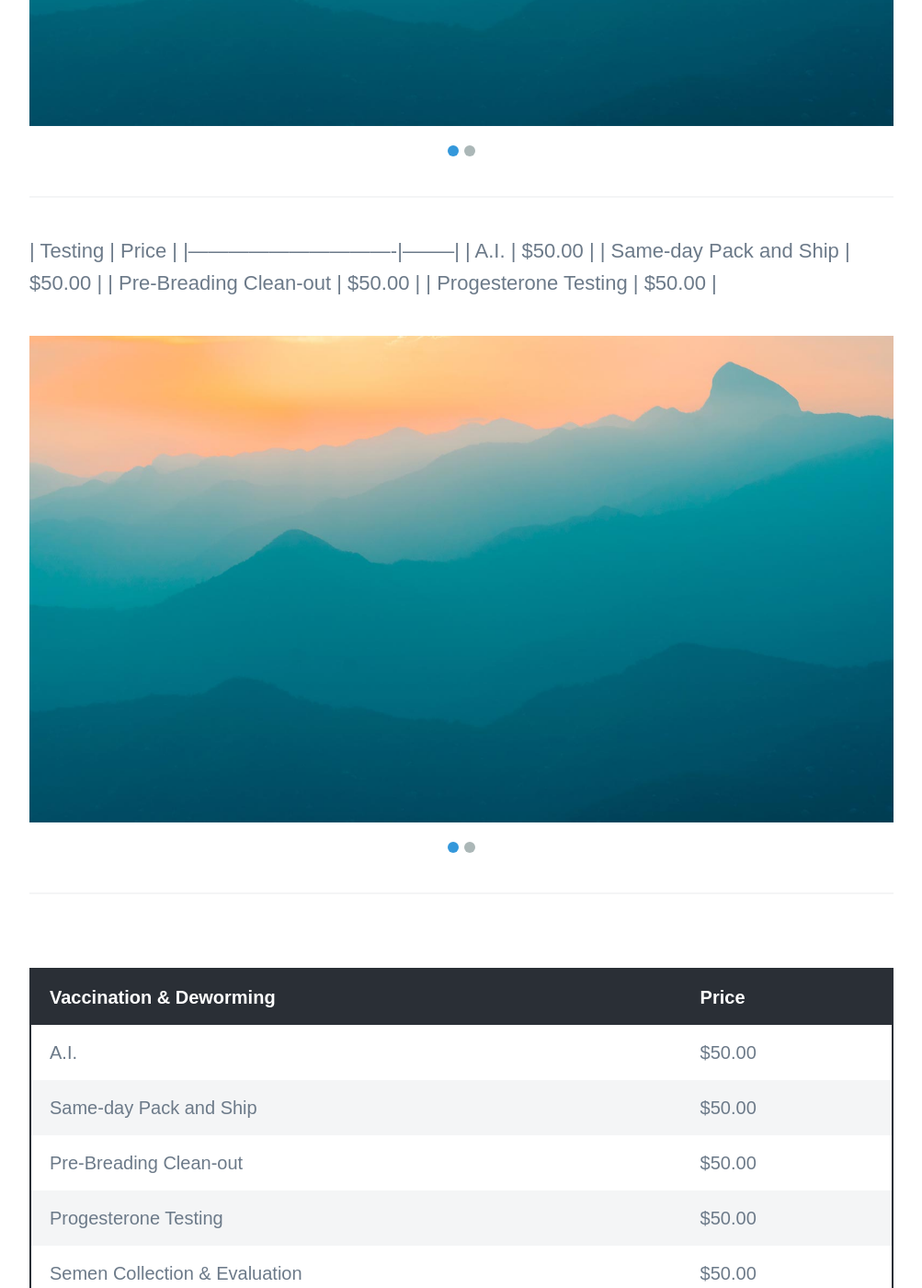
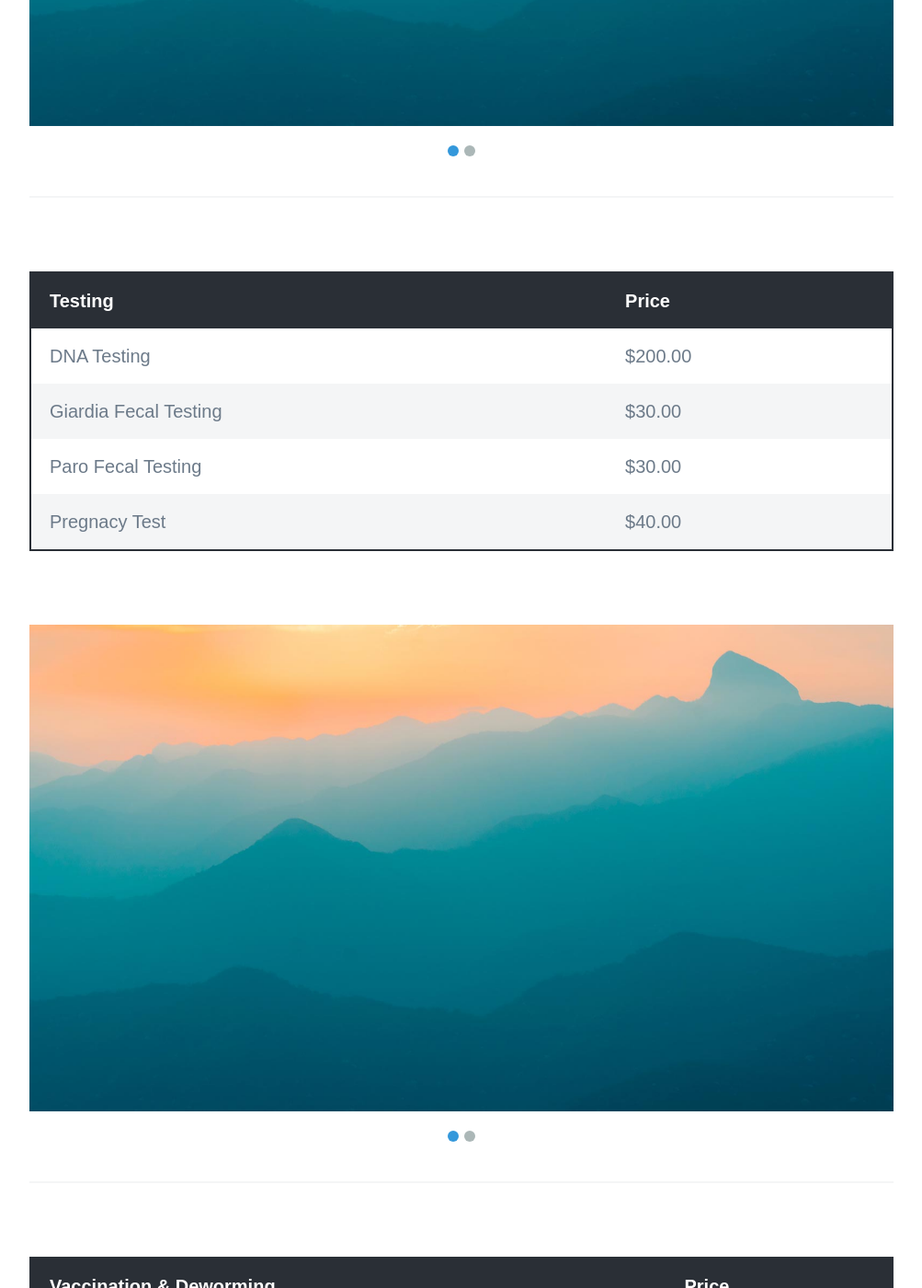
Before and after one commit to jcsodenkamp/jcsodenkamp.github.io, a Jekyll site: the page built from _projects/other-services.md, in a window 1280 px wide and 1400 px high, scrolled down 2068 px. Shown: the whole window at 92% size, without its empty margins (138-1141 px from the left). Built offline with Jekyll 4.4.1, drawn with Linux system fonts in a browser that asks for light colours; nearby versions of some CDN libraries; some web fonts are replaced; some of the changed text lies outside the part shown.

Commit message:
Update other-services.md

```diff
--- a/_projects/other-services.md
+++ b/_projects/other-services.md
@@ -9,11 +9,11 @@
 ![](/images/demo/finecare-vet-canine-progesterone-3__32100.jpg)
 
 
-| Fee's                         | Price  |
-|-------------------------------|--------|
-| A.I.		                | $50.00 |
-| Same-day Pack and Ship        | $50.00 |
-| Pre-Breading Clean-out        | $50.00 |
+| Fee's                         | Price   |
+|-------------------------------|---------|
+| After-hours Fee               | $50.00  |
+| After-hours Moblie Fee        | $100.00 |
+| Mobile Service Fee            | $50.00  |
 
 
 <div class="gallery" data-columns="1">
@@ -22,12 +22,13 @@
 </div>
 
 ---
-| Testing                       | Price  |
-|-------------------------------|--------|
-| A.I.		                | $50.00 |
-| Same-day Pack and Ship        | $50.00 |
-| Pre-Breading Clean-out        | $50.00 |
-| Progesterone Testing		| $50.00 |
+
+| Testing                       | Price   |
+|-------------------------------|---------|
+| DNA Testing                   | $200.00 |
+| Giardia Fecal Testing         | $30.00  |
+| Paro Fecal Testing            | $30.00  |
+| Pregnacy Test  		| $40.00  |
 
 
 <div class="gallery" data-columns="1">
@@ -39,11 +40,9 @@
 
 | Vaccination & Deworming       | Price  |
 |-------------------------------|--------|
-| A.I.		                | $50.00 |
-| Same-day Pack and Ship        | $50.00 |
-| Pre-Breading Clean-out        | $50.00 |
-| Progesterone Testing		| $50.00 |
-| Semen Collection & Evaluation | $50.00 |
+| Core Vaccinations             | $35.00 |
+| Deworming                     | $15.00 |
+| Rabies Vaccine w/Tag          | $20.00 |
 
 
 <div class="gallery" data-columns="1">
@@ -53,16 +52,16 @@
 
 ---
 
-| Reproduction                  | Price  |
-|-------------------------------|--------|
-| A.I.		                | $50.00 |
-| Same-day Pack and Ship        | $50.00 |
-| Pre-Breading Clean-out        | $50.00 |
-| Progesterone Testing		| $50.00 |
-| Semen Collection & Evaluation | $50.00 |
-| TCI		                | $50.00 |
-| Ultrasound Confirmation       | $50.00 |
-| Semen Pack (No Shipping)      | $50.00 |
+| Reproduction                  | Price    |
+|-------------------------------|----------|
+| A.I.		                | $50.00   |
+| Same-day Pack and Ship        | $400.00+ |
+| Pre-Breading Clean-out        | $80.00   |
+| Progesterone Testing		| $50.00   |
+| Semen Collection & Evaluation | $50.00   |
+| TCI		                | $140.00  |
+| Ultrasound Confirmation       | $60.00   |
+| Semen Pack (No Shipping)      | $175.00  |
 
 <div class="gallery" data-columns="1">
 	<img src="/images/demo/demo-landscape.jpg">
@@ -71,17 +70,15 @@
 
 ---
 
-| Wellness & Care               | Price  |
-|-------------------------------|--------|
-| A.I.		                | $50.00 |
-| Same-day Pack and Ship        | $50.00 |
-| Pre-Breading Clean-out        | $50.00 |
-| Progesterone Testing		| $50.00 |
-| Semen Collection & Evaluation | $50.00 |
-| TCI		                | $50.00 |
-| Ultrasound Confirmation       | $50.00 |
-| Semen Pack (No Shipping)      | $50.00 |
-| Semen Pack (No Shipping)      | $50.00 |
+| Wellness & Care               | Price   |
+|-------------------------------|---------|
+| Coccidia Treatment            | $50.00  |
+| Allergy Treatment             | $50.00+ |
+| Microchipping                 | $40.00  |
+| Nail Trim & Ear Clean		| $30.00  |
+| Pneumonia Treatment           | $50.00  |
+| Skin Infection Treatment      | $50.00  |
+
 
 <div class="gallery" data-columns="1">
 	<img src="/images/demo/demo-landscape.jpg">
```
